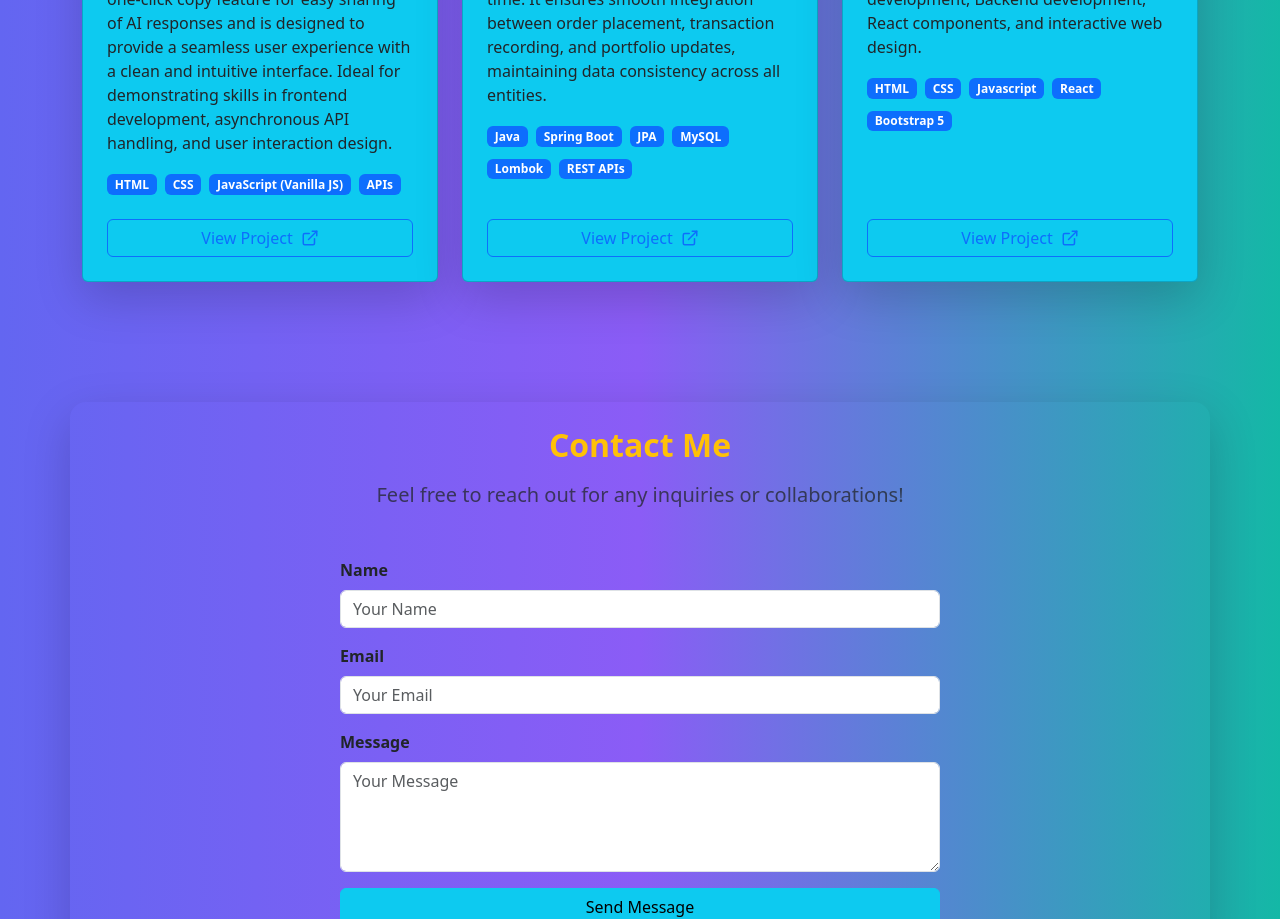
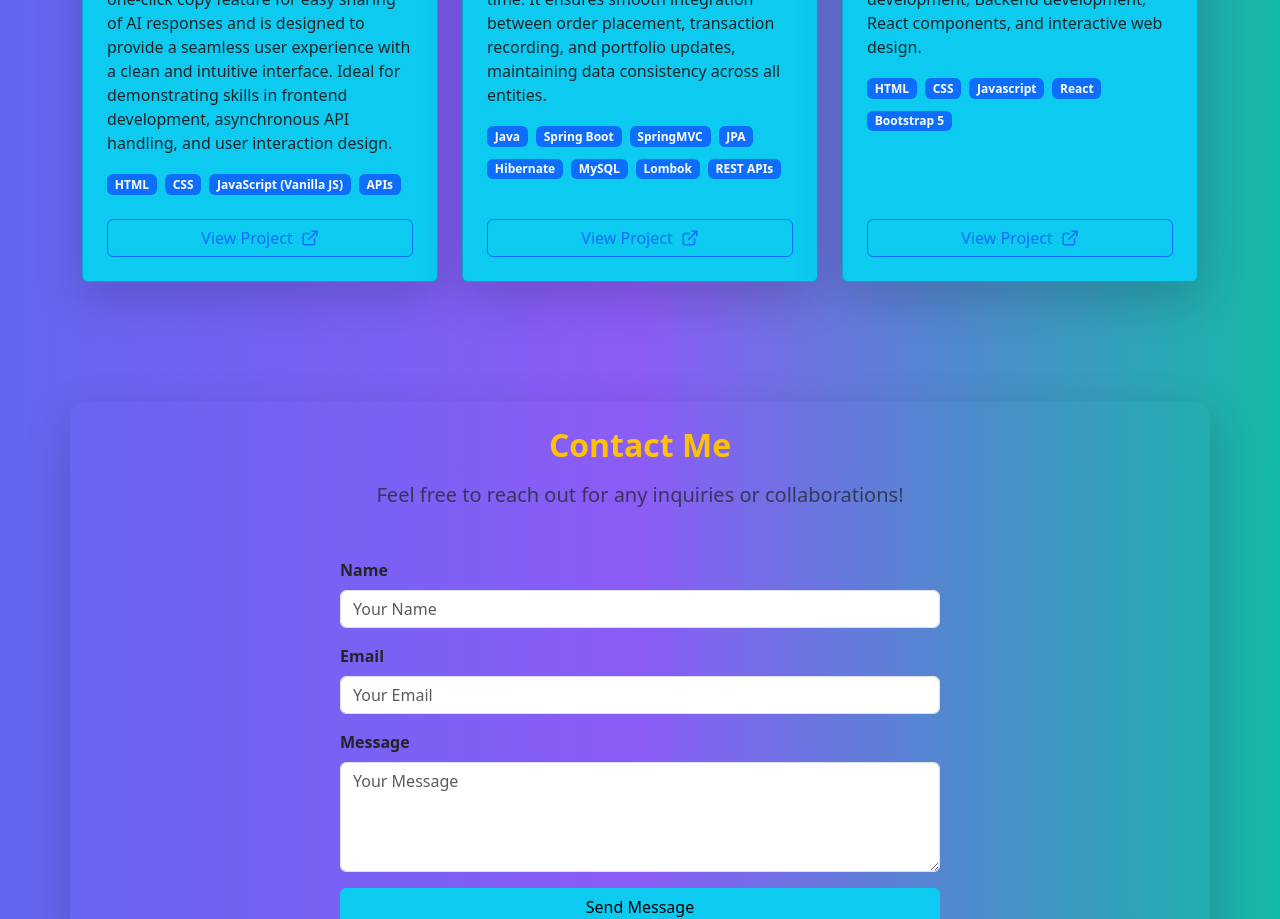
Before and after one commit to MrAjayGangwar2001/Portfolio-website-, a React (Vite) app: page / in a window 1280 px wide. Shown: the part 2580-3499 px from the top of the page. Built offline with nearby package versions, Linux system fonts and the light colour scheme.

Commit message:
UpdatedResumePart

```diff
--- a/src/components/Project.jsx
+++ b/src/components/Project.jsx
@@ -21,7 +21,7 @@ export default function Project() {
             title: "TradeFlow – Portfolio & Transaction Management System",
             description: "TradeFlow is a Java Spring Boot–based financial management system that enables users to monitor stock trades, wallet balance, and portfolio in real time. It ensures smooth integration between order placement, transaction recording, and portfolio updates, maintaining data consistency across all entities.",
             link: "https://tradeflowspringmvcproject-production.up.railway.app/",
-            technologies: ["Java", "Spring Boot", "JPA", "MySQL", "Lombok", "REST APIs"],
+            technologies: ["Java", "Spring Boot", "SpringMVC", "JPA", "Hibernate", "MySQL", "Lombok", "REST APIs"],
         },
         {
             id: 3,
```
